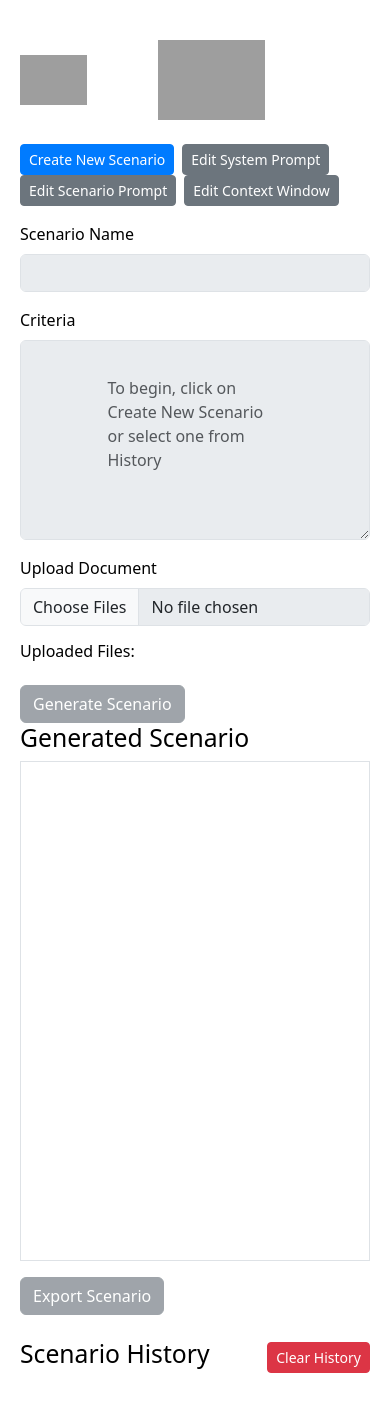
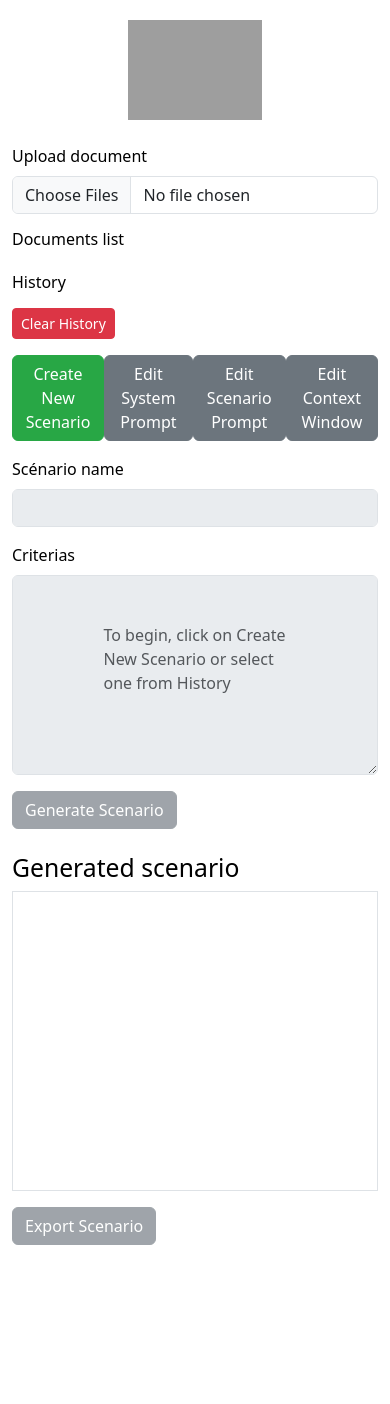
Before and after one commit to Wylhelm/qa-ai-super, a Flask app: page / in a window 390 px wide. After the commit the page ends 1245 px from the top, so only its background shows below. Run offline with Flask 3, Linux system fonts and the light colour scheme; data that the repository does not hold is empty; some libraries are stand-ins or nearby versions; grey boxes are pictures that could not be loaded.

Commit message:
The logo has been updated to use the new "logoIsaaC3.png" file.

```diff
--- a/templates/index.html
+++ b/templates/index.html
@@ -32,62 +32,56 @@
     </style>
 </head>
 <body>
-    <div class="container">
-        <div class="d-flex align-items-center justify-content-between mb-4">
-            <img src="{{ url_for('static', filename='images/cgi.jpeg') }}" alt="CGI Logo" class="me-3" style="height: 50px;">
-            <div class="flex-grow-1 text-center">
-                <img src="{{ url_for('static', filename='images/appbanner.png') }}" alt="Test Scenario Generator" class="img-fluid" style="max-height: 80px;">
+    <div class="container-fluid">
+        <div class="row">
+            <div class="col-12 text-center mb-4">
+                <img src="{{ url_for('static', filename='images/logoIsaaC3.png') }}" alt="ISAAC Logo" class="img-fluid" style="max-height: 100px;">
             </div>
-            <div style="width: 50px;"></div> <!-- This empty div balances the layout -->
         </div>
         <div class="row">
-            <div class="col-md-12 mb-3">
-                <div class="d-flex flex-wrap">
-                    <button id="createScenarioBtn" class="btn btn-primary btn-sm me-2" style="background-color: #007bff; border-color: #007bff;">Create New Scenario</button>
-                    <button id="editSystemPromptBtn" class="btn btn-secondary btn-sm me-2">Edit System Prompt</button>
-                    <button id="editScenarioPromptBtn" class="btn btn-secondary btn-sm me-2">Edit Scenario Prompt</button>
-                    <button id="editContextWindowBtn" class="btn btn-secondary btn-sm">Edit Context Window</button>
+            <div class="col-md-3">
+                <div class="mb-3">
+                    <label for="fileUpload" class="form-label">Upload document</label>
+                    <input type="file" class="form-control" id="fileUpload" multiple accept=".docx,.pdf,.txt,.png,.jpg,.jpeg">
+                </div>
+                <div id="uploadedFilesList" class="mb-3">
+                    <h6>Documents list</h6>
+                    <ul id="fileList" class="list-group"></ul>
+                </div>
+                <div class="mb-3">
+                    <h6>History</h6>
+                    <div id="scenarioHistory" class="scenario-history"></div>
+                    <button id="clearHistoryBtn" class="btn btn-danger btn-sm mt-2">Clear History</button>
                 </div>
             </div>
-            <div class="col-md-6">
+            <div class="col-md-9">
+                <div class="mb-3 d-flex justify-content-between">
+                    <button id="createScenarioBtn" class="btn btn-primary">Create New Scenario</button>
+                    <button id="editSystemPromptBtn" class="btn btn-secondary">Edit System Prompt</button>
+                    <button id="editScenarioPromptBtn" class="btn btn-secondary">Edit Scenario Prompt</button>
+                    <button id="editContextWindowBtn" class="btn btn-secondary">Edit Context Window</button>
+                </div>
                 <form id="scenarioForm">
                     <div class="mb-3">
-                        <label for="scenarioName" class="form-label">Scenario Name</label>
+                        <label for="scenarioName" class="form-label">Scénario name</label>
                         <input type="text" class="form-control" id="scenarioName" required disabled>
                     </div>
                     <div class="mb-3 position-relative">
-                        <label for="criteria" class="form-label">Criteria</label>
+                        <label for="criteria" class="form-label">Criterias</label>
                         <textarea class="form-control" id="criteria" rows="10" required disabled style="resize: vertical;"></textarea>
                         <div id="criteriaPlaceholder" class="position-absolute top-50 start-50 translate-middle text-muted">To begin, click on Create New Scenario or select one from History</div>
                     </div>
-                    <div class="mb-3">
-                        <label for="fileUpload" class="form-label">Upload Document</label>
-                        <input type="file" class="form-control" id="fileUpload" multiple accept=".docx,.pdf,.txt,.png,.jpg,.jpeg" disabled>
-                    </div>
-                    <div id="uploadedFilesList" class="mb-3">
-                        <h6>Uploaded Files:</h6>
-                        <ul id="fileList" class="list-group"></ul>
-                    </div>
                     <button type="submit" class="btn btn-success" id="generateButton" disabled>Generate Scenario</button>
                 </form>
-            </div>
-            <div class="col-md-6">
-                <h2>Generated Scenario</h2>
-                <div id="generatedScenario" class="border p-3 mb-3" style="height: 500px; overflow-y: auto; white-space: pre-wrap; font-family: monospace; font-size: 0.825em;"></div>
-                <div id="inferenceStats" class="border p-2 mb-3" style="font-size: 0.9em; display: none;"></div>
-                <div>
-                    <button id="exportScenario" class="btn btn-secondary me-2" disabled>Export Scenario</button>
-                    <button id="stopGeneration" class="btn btn-danger" style="display: none;">Stop Generation</button>
+                <div class="mt-4">
+                    <h2>Generated scenario</h2>
+                    <div id="generatedScenario" class="border p-3 mb-3" style="height: 300px; overflow-y: auto; white-space: pre-wrap; font-family: monospace; font-size: 0.825em;"></div>
+                    <div id="inferenceStats" class="border p-2 mb-3" style="font-size: 0.9em; display: none;"></div>
+                    <div>
+                        <button id="exportScenario" class="btn btn-secondary me-2" disabled>Export Scenario</button>
+                        <button id="stopGeneration" class="btn btn-danger" style="display: none;">Stop Generation</button>
+                    </div>
                 </div>
-            </div>
-        </div>
-        <div class="row mt-4">
-            <div class="col-12">
-                <div class="d-flex justify-content-between align-items-center mb-2">
-                    <h2>Scenario History</h2>
-                    <button id="clearHistoryBtn" class="btn btn-danger btn-sm">Clear History</button>
-                </div>
-                <div id="scenarioHistory" class="scenario-history"></div>
             </div>
         </div>
     </div>
```
